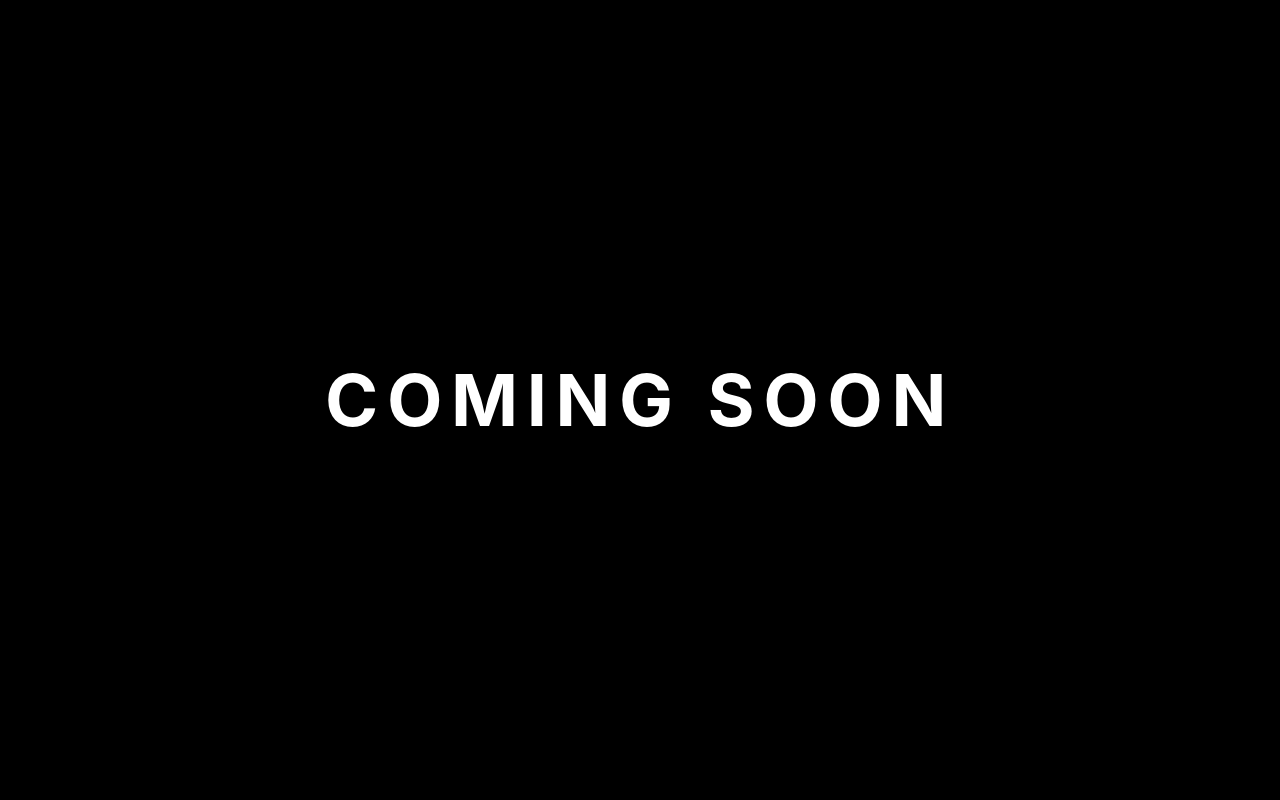
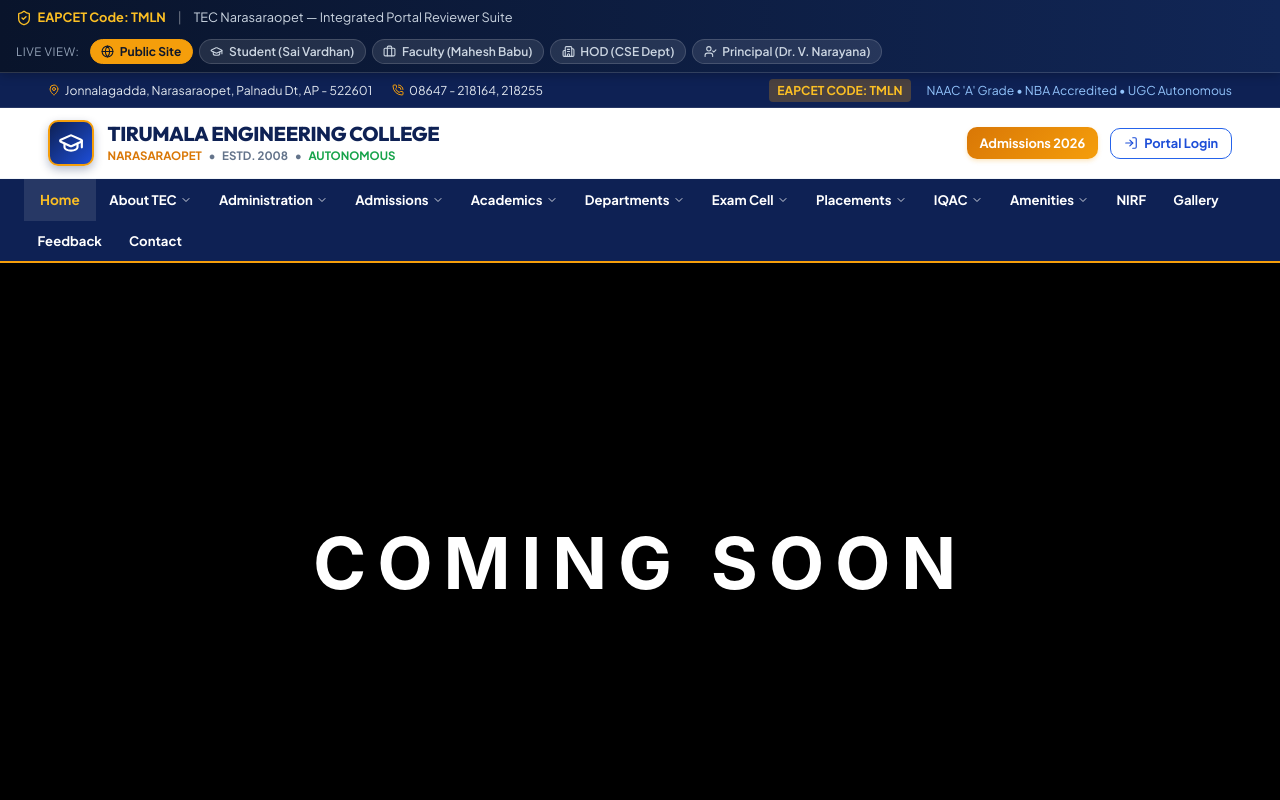
Before and after one commit to cvfoliox-dev/tecnrt, a React (Vite) app: page / in a window 1280 px wide. Shown: the top 800 px of the page. Built offline with nearby package versions, Linux system fonts and the light colour scheme.

Commit message:
Keep header and navigation intact above black COMING SOON homepage content area

```diff
--- a/src/App.jsx
+++ b/src/App.jsx
@@ -53,15 +53,10 @@
     }
   }, [location.pathname, currentUser.role, quickSwitchRole]);
 
-  const isHomePage = location.pathname === '/' ||
-    location.pathname === '/index.html' ||
-    location.pathname === '/index-2.html' ||
-    location.pathname === '/index.php';
-
   return (
-    <div style={{ display: 'flex', flexDirection: 'column', minHeight: '100vh', backgroundColor: isHomePage ? '#000000' : undefined }}>
+    <div style={{ display: 'flex', flexDirection: 'column', minHeight: '100vh' }}>
       {/* 1. Persistent Evaluator Role Switcher Bar */}
-      {!isHomePage && <RoleSwitcherBar />}
+      <RoleSwitcherBar />
 
       {/* 2. Portal Views when a role is selected */}
       {currentUser.role === 'student' && <StudentDashboard />}
@@ -72,8 +67,8 @@
       {/* 3. Primary Public Website Routes */}
       {currentUser.role === 'public' && (
         <>
-          {!isHomePage && <Navbar />}
-          <main style={{ flex: 1, display: isHomePage ? 'flex' : undefined, flexDirection: isHomePage ? 'column' : undefined }}>
+          <Navbar />
+          <main style={{ flex: 1, display: 'flex', flexDirection: 'column' }}>
             <Routes>
               {/* Home */}
               <Route path="/" element={<HomePage />} />
@@ -196,7 +191,7 @@
               <Route path="*" element={<NotFoundPage />} />
             </Routes>
           </main>
-          {!isHomePage && <Footer />}
+          <Footer />
           <LoginModal />
         </>
       )}
--- a/src/pages/HomePage.jsx
+++ b/src/pages/HomePage.jsx
@@ -4,30 +4,25 @@
   return (
     <div
       style={{
-        position: 'fixed',
-        inset: 0,
-        width: '100vw',
-        height: '100vh',
+        flex: 1,
+        minHeight: '75vh',
         backgroundColor: '#000000',
         color: '#FFFFFF',
         display: 'flex',
         alignItems: 'center',
         justifyContent: 'center',
-        margin: 0,
-        padding: '1.5rem',
-        boxSizing: 'border-box',
-        overflow: 'hidden',
-        fontFamily: "-apple-system, BlinkMacSystemFont, 'Segoe UI', Roboto, 'Helvetica Neue', Arial, sans-serif"
+        padding: '3rem 1.5rem',
+        boxSizing: 'border-box'
       }}
     >
       <h1
         style={{
           color: '#FFFFFF',
           fontFamily: "-apple-system, BlinkMacSystemFont, 'Segoe UI', Roboto, 'Helvetica Neue', Arial, sans-serif",
-          fontSize: 'clamp(2.25rem, 6vw, 4.5rem)',
+          fontSize: 'clamp(2.5rem, 6vw, 4.5rem)',
           fontWeight: 'bold',
           textTransform: 'uppercase',
-          letterSpacing: '0.12em',
+          letterSpacing: '0.15em',
           margin: 0,
           padding: 0,
           textAlign: 'center',
```
